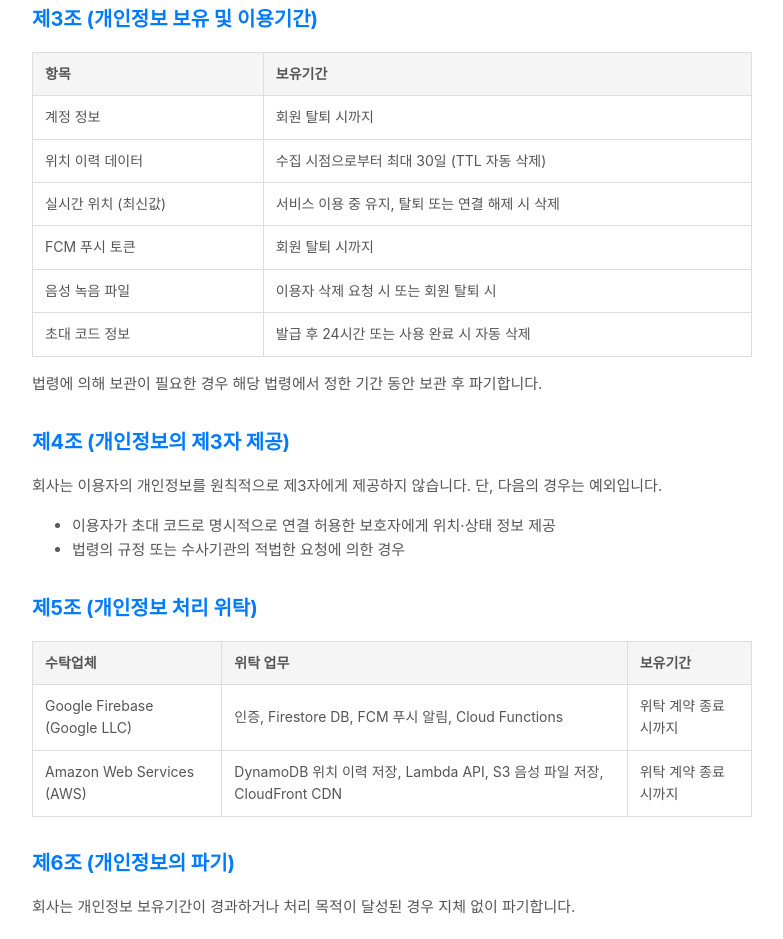
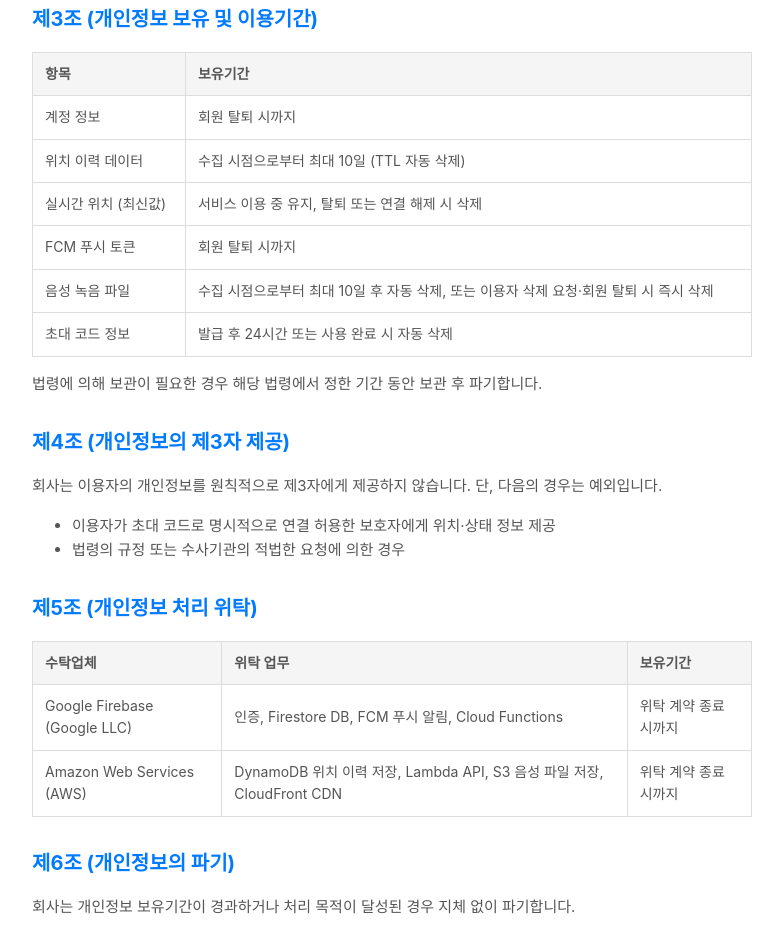
Before and after one commit to iveandor/iLog-iTrace-legal, a plain HTML site: page privacy.html in a window 1280 px wide. Shown: the part 924-1863 px from the top of the page, without its empty margins (248-1031 px from the left). Drawn offline with Linux system fonts and the light colour scheme.

Commit message:
이력 정보, 녹음파일 보관 기간 10일로 고정

```diff
--- a/privacy.html
+++ b/privacy.html
@@ -152,7 +152,7 @@
                 </tr>
                 <tr>
                     <td>위치 이력 데이터</td>
-                    <td>수집 시점으로부터 최대 30일 (TTL 자동 삭제)</td>
+                    <td>수집 시점으로부터 최대 10일 (TTL 자동 삭제)</td>
                 </tr>
                 <tr>
                     <td>실시간 위치 (최신값)</td>
@@ -164,7 +164,7 @@
                 </tr>
                 <tr>
                     <td>음성 녹음 파일</td>
-                    <td>이용자 삭제 요청 시 또는 회원 탈퇴 시</td>
+                    <td>수집 시점으로부터 최대 10일 후 자동 삭제, 또는 이용자 삭제 요청·회원 탈퇴 시 즉시 삭제</td>
                 </tr>
                 <tr>
                     <td>초대 코드 정보</td>
```
Also changed, not shown: location.html (+2 -2 lines).
